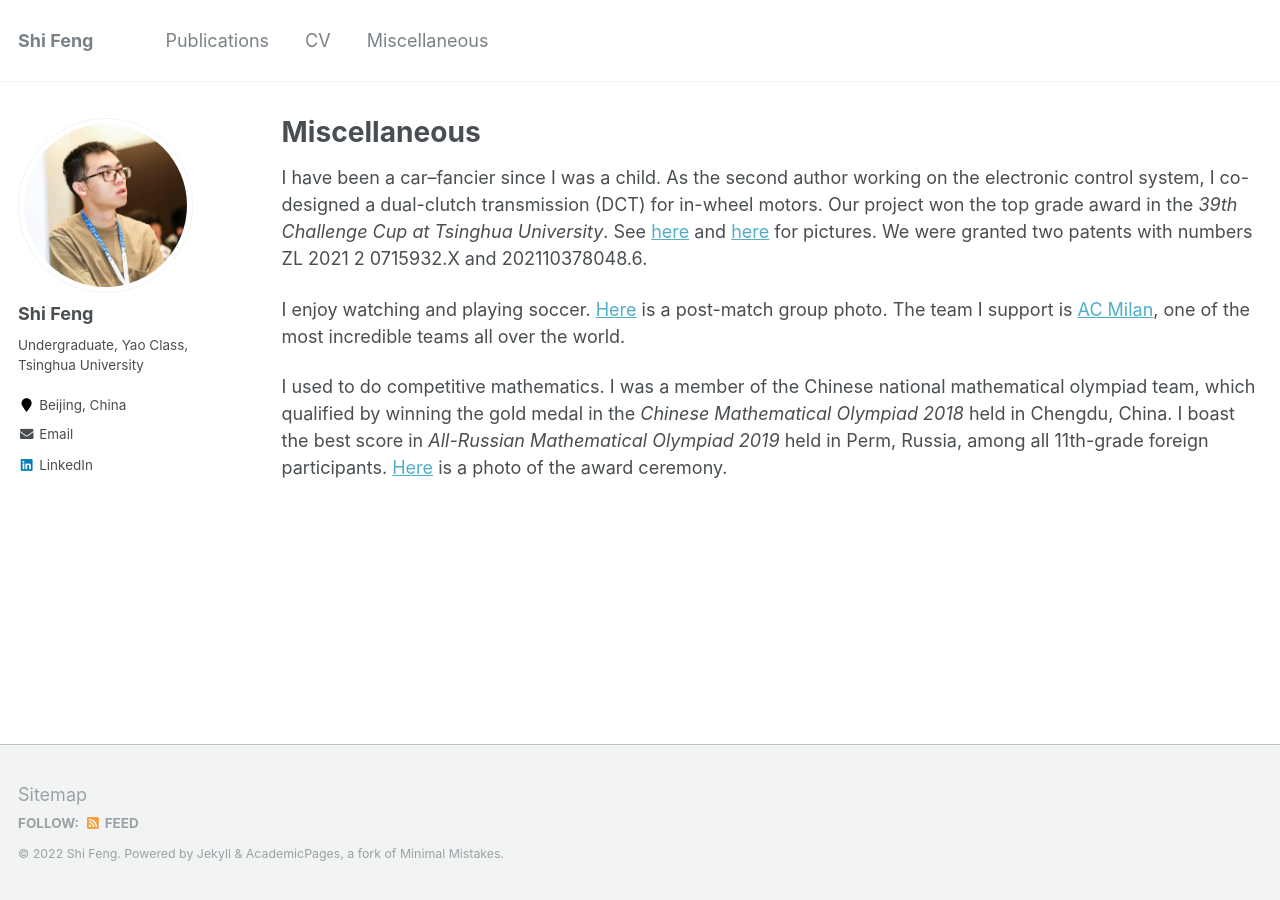
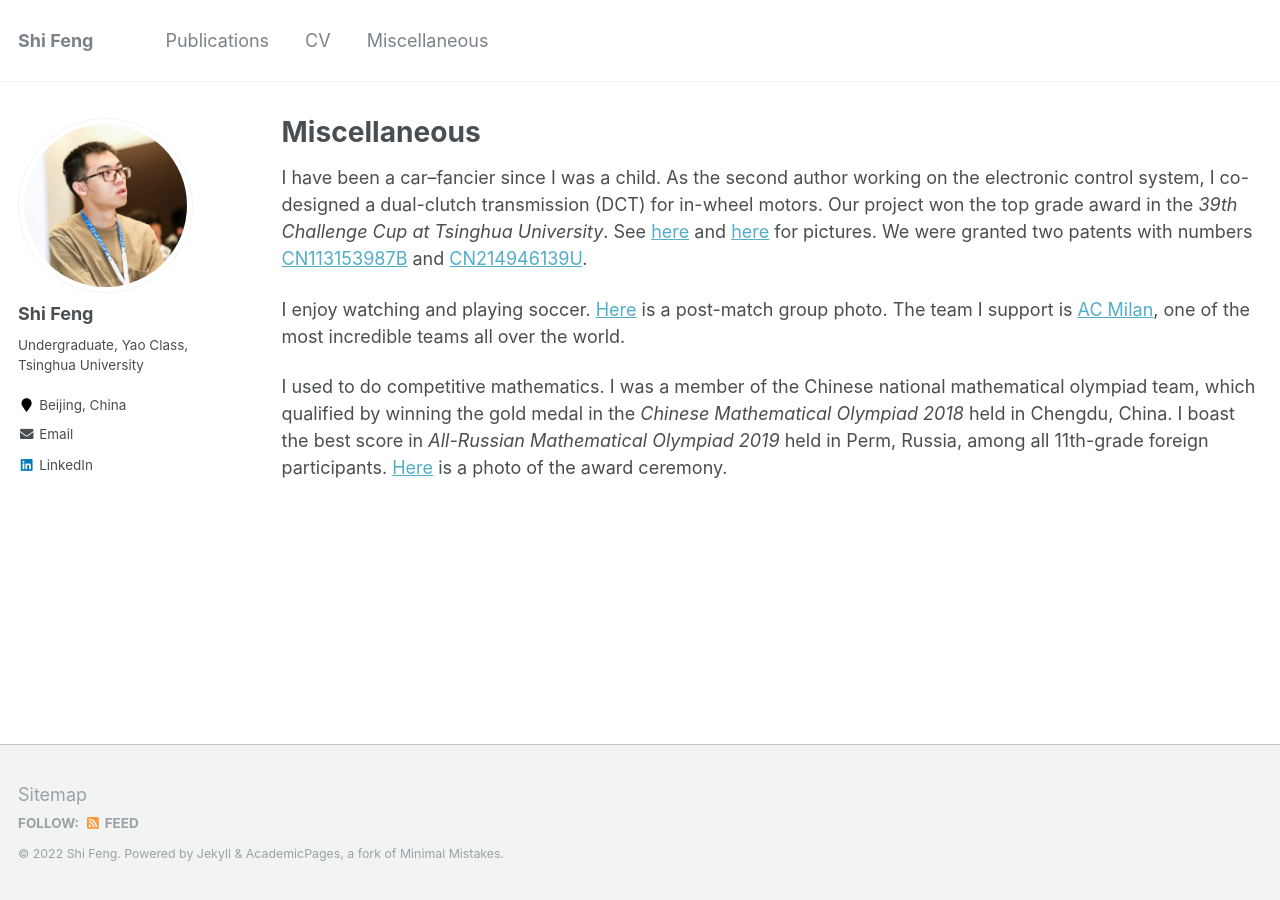
Before and after one commit to fengtony686/fengshi.link, a Jekyll site: the page built from _pages/misc.md, in a window 1280 px wide. Built offline with Jekyll 4.4.1, drawn with Linux system fonts in a browser that asks for light colours.

Commit message:
update patents

```diff
--- a/_pages/misc.md
+++ b/_pages/misc.md
@@ -6,7 +6,7 @@ author_profile: true
 ---
 
 I have been a car–fancier since I was a child. As the second author working on the electronic control system, I co-designed a dual-clutch transmission (DCT) for
-in-wheel motors. Our project won the top grade award in the *39th Challenge Cup at Tsinghua University*. See [here](/files/challenge_cup1_2x.jpg) and [here](/files/challenge_cup2_4x.jpg) for pictures. We were granted two patents with numbers ZL 2021 2 0715932.X and 202110378048.6.
+in-wheel motors. Our project won the top grade award in the *39th Challenge Cup at Tsinghua University*. See [here](/files/challenge_cup1_2x.jpg) and [here](/files/challenge_cup2_4x.jpg) for pictures. We were granted two patents with numbers [CN113153987B](https://patents.google.com/patent/CN113153987B/en) and [CN214946139U](https://patents.google.com/patent/CN214946139U/en).
 
 I enjoy watching and playing soccer. [Here](/files/soccer_4x.jpg) is a post-match group photo. The team I support is [AC Milan](https://www.acmilan.com/en), one of the most incredible teams all over the world.
 
```
